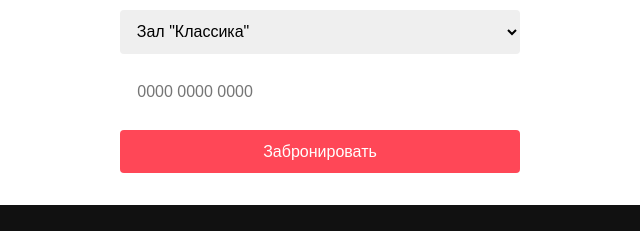
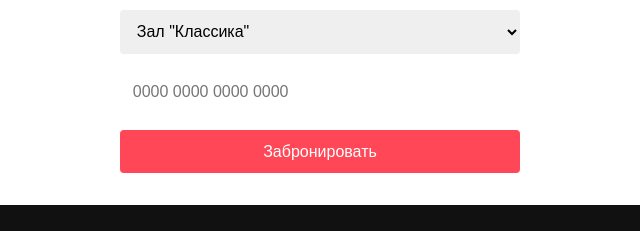
Before and after one commit to Taras2222/website, a plain HTML site: page index.html in a window 1280 px wide. Shown: the part 714-945 px from the top of the page, 320-960 px from the left. Drawn offline with Linux system fonts and the light colour scheme.

Commit message:
Add files via upload

```diff
--- a/index.html
+++ b/index.html
@@ -41,7 +41,7 @@
         <option>Зал "Lounge"</option>
         <option>Зал "VIP"</option>
       </select>
-      <input type="carf" id="card" name="card" placeholder=" 0000 0000 0000" maxlength="19" pattern="\d{4} \d{4} \d{4} \d{4}">
+      <input type="carf" id="card" name="card" placeholder="0000 0000 0000 0000" maxlength="19" pattern="\d{4} \d{4} \d{4} \d{4}">
       <button type="submit">Забронировать</button>
     </form>
   </section>
```
